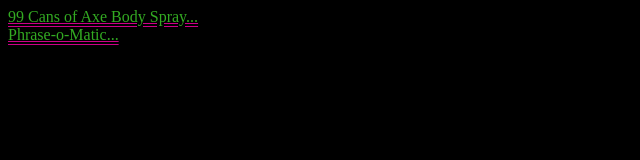
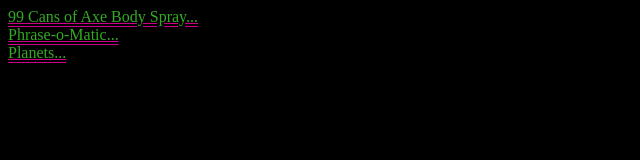
Before and after one commit to SendMeBread/Websites, a plain HTML site: page HeadFirst/menu.html in a window 1280 px wide. Shown: the full height of the page, 0-640 px from the left. Drawn offline with Linux system fonts and the light colour scheme.

Commit message:
Add link to planets.html

```diff
--- a/HeadFirst/menu.html
+++ b/HeadFirst/menu.html
@@ -20,5 +20,7 @@
     <a href="99cans/99cans.html">99 Cans of Axe Body Spray...</a>
     <br>
     <a href="Phrase-O-Matic/buzzWords.html">Phrase-o-Matic...</a>
+    <br>
+    <a href="Planets/planets.html">Planets...</a>
 </body>
 </html>
```
